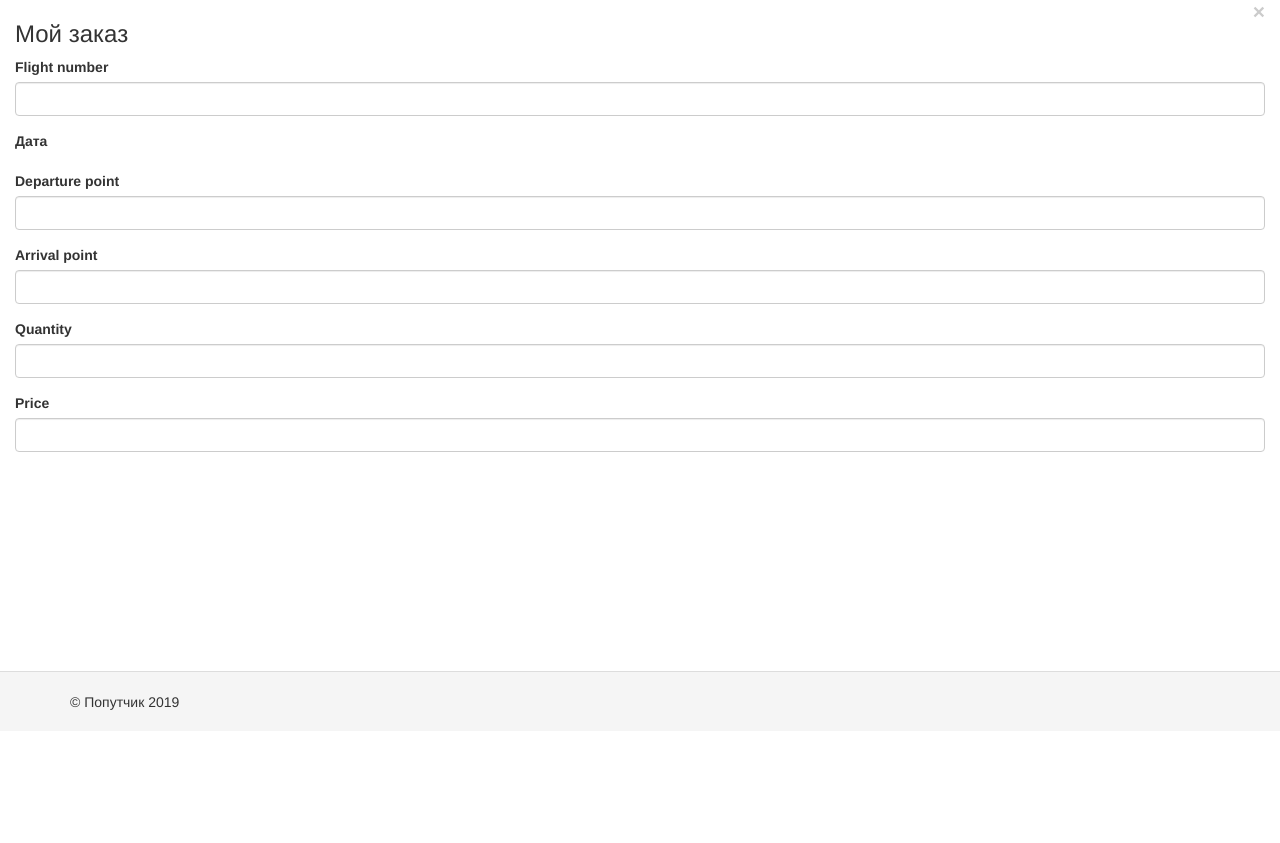
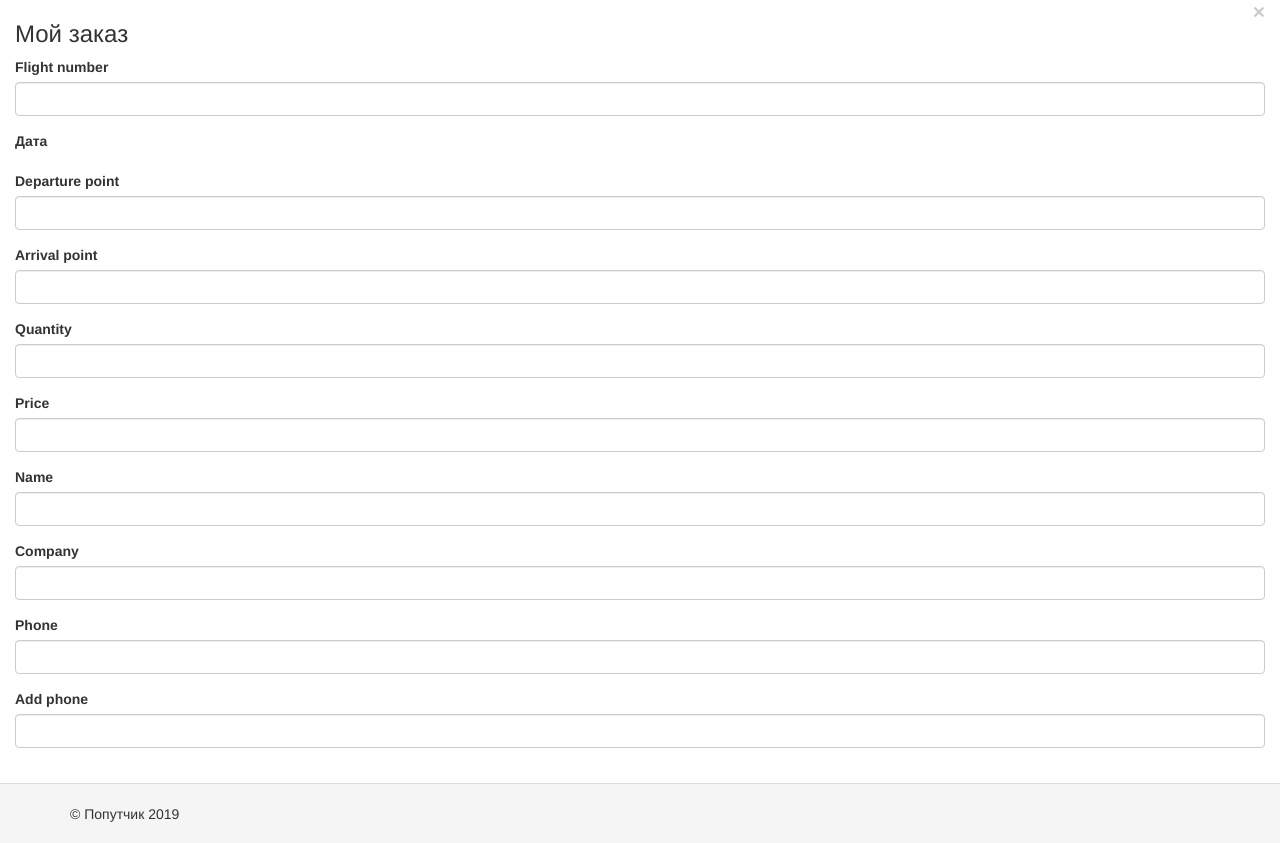
Before and after one commit to JonnyBo/poputchik, a Yii app: template basic/views/departures-arrivals/myorder.php in a window 1280 px wide. Shown: the part 69-912 px from the top of the page. Before the commit the page ends 779 px from the top, so only its background shows below. Run offline with PHP 8.4 and a stand-in for Yii, Linux system fonts and the light colour scheme; the template is opened without the code that fills it, so the values that code supplies are empty; form fields are guessed from the names that the template uses; some libraries are stand-ins or nearby versions.

Commit message:
Последние изменения

```diff
--- a/basic/controllers/DeparturesArrivalsController.php
+++ b/basic/controllers/DeparturesArrivalsController.php
@@ -1,6 +1,7 @@
 <?php
 namespace app\controllers;
 
+use app\models\Clients;
 use app\models\Drivers;
 use Yii;
 use yii\web\Controller;
@@ -208,6 +209,7 @@ class DeparturesArrivalsController extends Controller
     {
         $id = intval(Yii::$app->request->post('id'));
         $arrival = Arrivals::findOne($id);
+        $client = Clients::findOne($arrival->client_id);
         /*
         $where = ['driver_id' => 0];
         $departures = [];
@@ -218,7 +220,8 @@ class DeparturesArrivalsController extends Controller
         }
         */
         return $this->renderAjax('myorder', [
-            'model' => $arrival
+            'model' => $arrival,
+            'client' => $client
         ]);
     }
 
--- a/basic/views/departures-arrivals/myorder.php
+++ b/basic/views/departures-arrivals/myorder.php
@@ -45,6 +45,14 @@ use yii\grid\GridView;
 
     <?= $form->field($model, 'price')->textInput(['maxlength' => 255], ['class' => 'input-modal']) ?>
 
+    <?= $form->field($client, 'name')->textInput(['maxlength' => 255], ['class' => 'input-modal']) ?>
+
+    <?= $form->field($client, 'company')->textInput(['maxlength' => 255], ['class' => 'input-modal']) ?>
+
+    <?= $form->field($client, 'phone')->textInput(['maxlength' => 255], ['class' => 'input-modal']) ?>
+
+    <?= $form->field($client, 'add_phone')->textInput(['maxlength' => 255], ['class' => 'input-modal']) ?>
+
 
     <?php ActiveForm::end(); ?>
 
--- a/basic/web/js/deparr.js
+++ b/basic/web/js/deparr.js
@@ -172,6 +172,8 @@ function openMyOrder(id) {
 }
 
 $(document).ready(function () {
+
+    $('span.kv-field-seperator').text('до');
 
     $('.new-client').click(function(event){ // нажатие на кнопку - выпадает модальное окно
         event.preventDefault();
```
